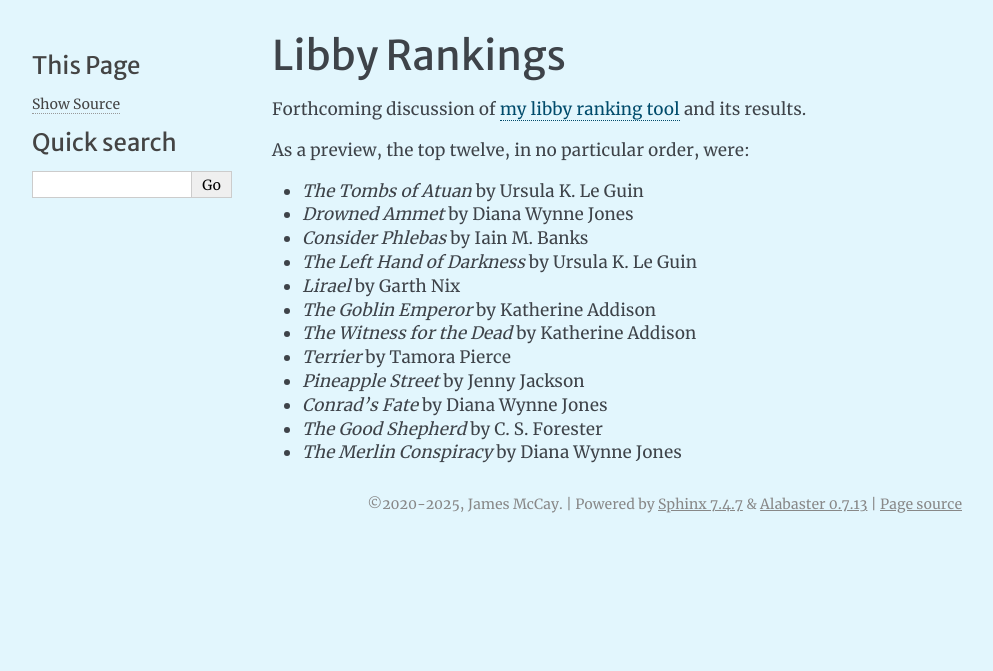
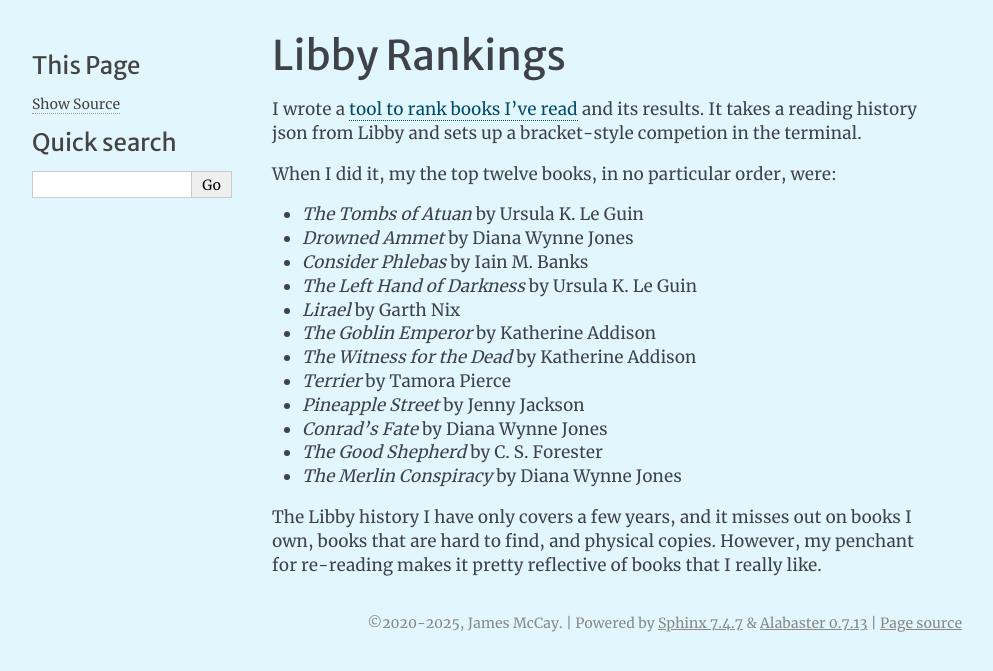
Before and after one commit to jwmccay/jwmccay.github.io, a Sphinx documentation site: the page built from source/book_ranking_tool.rst, in a window 1280 px wide. Shown: the top 671 px of the page, without its empty margins (148-1141 px from the left). Built offline with Sphinx 7.4.7, drawn with Linux system fonts in a browser that asks for light colours.

Commit message:
More details about libby ranking tool

```diff
--- a/source/book_ranking_tool.rst
+++ b/source/book_ranking_tool.rst
@@ -1,10 +1,8 @@
 Libby Rankings
 ==============
+I wrote a `tool to rank books I've read <https://github.com/jwmccay/libby-bracket>`_ and its results. It takes a reading history json from Libby and sets up a bracket-style competion in the terminal.
 
-Forthcoming discussion of `my libby ranking tool <https://github.com/jwmccay/libby-bracket>`_ and its results.
-
-
-As a preview, the top twelve, in no particular order, were:
+When I did it, my the top twelve books, in no particular order, were:
 
 * *The Tombs of Atuan* by Ursula K. Le Guin
 * *Drowned Ammet* by Diana Wynne Jones
@@ -18,3 +16,5 @@
 * *Conrad's Fate* by Diana Wynne Jones
 * *The Good Shepherd* by C. S. Forester
 * *The Merlin Conspiracy* by Diana Wynne Jones
+
+The Libby history I have only covers a few years, and it misses out on books I own, books that are hard to find, and physical copies.  However, my penchant for re-reading makes it pretty reflective of books that I really like.
```
